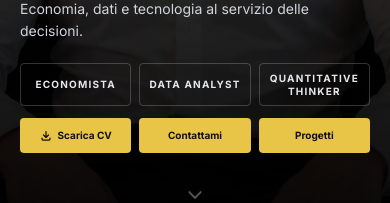
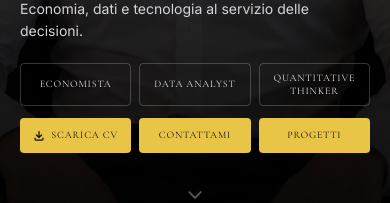
Before and after one commit to fortunatoantonio/portfolio, a React (Vite) app: page / in a window 390 px wide. Shown: the part 611-814 px from the top of the page. Built offline with nearby package versions, Linux system fonts and the light colour scheme; no server answers.

Commit message:
style: serif font (Cormorant Garamond) + uppercase on roles and CTA buttons

```diff
--- a/src/components/Hero.jsx
+++ b/src/components/Hero.jsx
@@ -49,13 +49,13 @@ export default function Hero() {
         {/* Ruoli — griglia 3 colonne (coerente coi bottoni sotto) */}
         <div className="grid grid-cols-3 gap-2 mb-3">
           <div className="flex items-center justify-center py-2 border border-white/20 rounded-sm">
-            <span className="text-[10px] sm:text-[11px] font-bold uppercase tracking-[0.12em] text-muted-200">{t('hero.role1')}</span>
+            <span className="text-[10px] sm:text-[11px] font-serif uppercase tracking-[0.08em] text-muted-200">{t('hero.role1')}</span>
           </div>
           <div className="flex items-center justify-center py-2 border border-white/20 rounded-sm">
-            <span className="text-[10px] sm:text-[11px] font-bold uppercase tracking-[0.12em] text-muted-200">{t('hero.role2')}</span>
+            <span className="text-[10px] sm:text-[11px] font-serif uppercase tracking-[0.08em] text-muted-200">{t('hero.role2')}</span>
           </div>
           <div className="flex items-center justify-center py-2 border border-white/20 rounded-sm text-center">
-            <span className="text-[10px] sm:text-[11px] font-bold uppercase tracking-[0.12em] text-muted-200 leading-tight">{t('hero.role3')}</span>
+            <span className="text-[10px] sm:text-[11px] font-serif uppercase tracking-[0.08em] text-muted-200 leading-tight">{t('hero.role3')}</span>
           </div>
         </div>
 
@@ -64,7 +64,7 @@ export default function Hero() {
           <a
             href="/portfolio/CVV2.pdf"
             download
-            className="inline-flex items-center justify-center gap-1.5 py-2.5 bg-gold-500 text-dark-900 text-[10px] sm:text-[11px] font-bold rounded-sm hover:bg-gold-400 transition-colors"
+            className="inline-flex items-center justify-center gap-1.5 py-2.5 bg-gold-500 text-dark-900 text-[10px] sm:text-[11px] font-serif uppercase tracking-[0.08em] rounded-sm hover:bg-gold-400 transition-colors"
           >
             <svg className="w-3 h-3 flex-shrink-0" fill="none" stroke="currentColor" strokeWidth={2.5} viewBox="0 0 24 24">
               <path strokeLinecap="round" strokeLinejoin="round" d="M4 16v2a2 2 0 002 2h12a2 2 0 002-2v-2M7 10l5 5 5-5M12 15V3" />
@@ -73,13 +73,13 @@ export default function Hero() {
           </a>
           <a
             href="#contact"
-            className="inline-flex items-center justify-center py-2.5 bg-gold-500 text-dark-900 text-[10px] sm:text-[11px] font-bold rounded-sm hover:bg-gold-400 transition-colors"
+            className="inline-flex items-center justify-center py-2.5 bg-gold-500 text-dark-900 text-[10px] sm:text-[11px] font-serif uppercase tracking-[0.08em] rounded-sm hover:bg-gold-400 transition-colors"
           >
             {t('hero.cta_contact')}
           </a>
           <a
             href="#projects"
-            className="inline-flex items-center justify-center py-2.5 bg-gold-500 text-dark-900 text-[10px] sm:text-[11px] font-bold rounded-sm hover:bg-gold-400 transition-colors"
+            className="inline-flex items-center justify-center py-2.5 bg-gold-500 text-dark-900 text-[10px] sm:text-[11px] font-serif uppercase tracking-[0.08em] rounded-sm hover:bg-gold-400 transition-colors"
           >
             {t('hero.cta_projects')}
           </a>
@@ -101,7 +101,7 @@ export default function Hero() {
             </h1>
 
             {/* Ruoli badge — riga unica con separatori */}
-            <div className="flex items-center text-xs font-bold uppercase tracking-[0.15em] text-muted-200 border border-white/20 rounded-sm px-4 py-2 w-fit mb-7 whitespace-nowrap">
+            <div className="flex items-center text-sm font-serif uppercase tracking-[0.1em] text-muted-200 border border-white/20 rounded-sm px-4 py-2 w-fit mb-7 whitespace-nowrap">
               <span>{t('hero.role1')}</span>
               <span className="text-white/30 mx-3">|</span>
               <span>{t('hero.role2')}</span>
@@ -119,7 +119,7 @@ export default function Hero() {
               <a
                 href="/portfolio/CVV2.pdf"
                 download
-                className="inline-flex items-center gap-2 px-5 py-3 bg-gold-500 text-dark-900 text-sm font-bold rounded-sm hover:bg-gold-400 transition-colors whitespace-nowrap"
+                className="inline-flex items-center gap-2 px-5 py-3 bg-gold-500 text-dark-900 text-sm font-serif uppercase tracking-[0.1em] rounded-sm hover:bg-gold-400 transition-colors whitespace-nowrap"
               >
                 <svg className="w-4 h-4 flex-shrink-0" fill="none" stroke="currentColor" strokeWidth={2.5} viewBox="0 0 24 24">
                   <path strokeLinecap="round" strokeLinejoin="round" d="M4 16v2a2 2 0 002 2h12a2 2 0 002-2v-2M7 10l5 5 5-5M12 15V3" />
@@ -128,13 +128,13 @@ export default function Hero() {
               </a>
               <a
                 href="#contact"
-                className="inline-flex items-center px-5 py-3 bg-gold-500 text-dark-900 text-sm font-bold rounded-sm hover:bg-gold-400 transition-colors whitespace-nowrap"
+                className="inline-flex items-center px-5 py-3 bg-gold-500 text-dark-900 text-sm font-serif uppercase tracking-[0.1em] rounded-sm hover:bg-gold-400 transition-colors whitespace-nowrap"
               >
                 {t('hero.cta_contact')}
               </a>
               <a
                 href="#projects"
-                className="inline-flex items-center px-5 py-3 bg-gold-500 text-dark-900 text-sm font-bold rounded-sm hover:bg-gold-400 transition-colors whitespace-nowrap"
+                className="inline-flex items-center px-5 py-3 bg-gold-500 text-dark-900 text-sm font-serif uppercase tracking-[0.1em] rounded-sm hover:bg-gold-400 transition-colors whitespace-nowrap"
               >
                 {t('hero.cta_projects')}
               </a>
```
